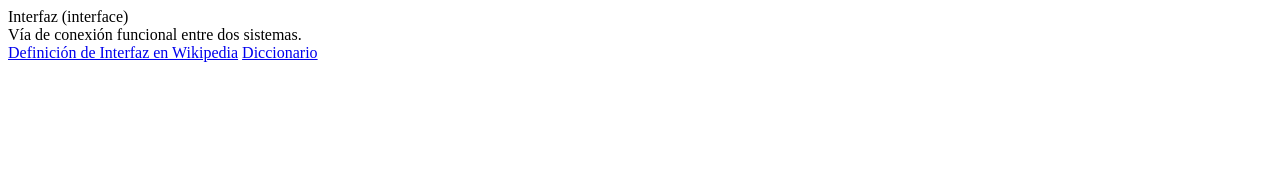
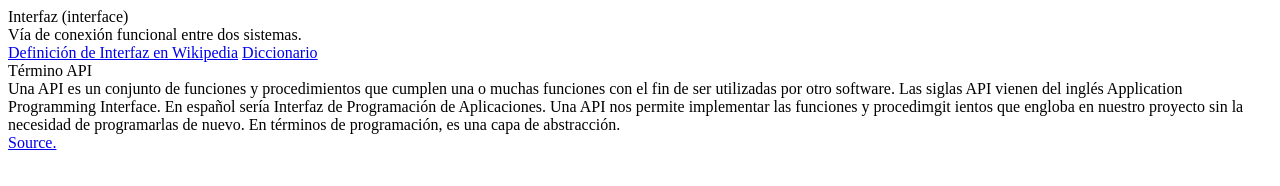
Before and after one commit to My-Triboo/TechyGlossary, a plain HTML site: page index.html in a window 1280 px wide. Drawn offline with Linux system fonts and the light colour scheme.

Commit message:
added api

```diff
--- a/index.html
+++ b/index.html
@@ -1,3 +1,14 @@
+<!DOCTYPE html>
+<html lang="en">
+
+<head>
+    <meta charset="UTF-8">
+    <meta name="viewport" content="width=device-width, initial-scale=1.0">
+    <meta http-equiv="X-UA-Compatible" content="ie=edge">
+    <title>Document</title>
+</head>
+
+<body>
     <article>
         <header>
             Interfaz (interface)
@@ -10,3 +21,24 @@
             <a href="https://es.thefreedictionary.com/interfaces">Diccionario</a>
         </footer>
     </article>
+
+    <article>
+        <header>
+            Término API
+        </header>
+        <main>
+            Una API es un conjunto de funciones y procedimientos que cumplen una o muchas funciones con el fin de ser
+            utilizadas por otro software. Las siglas API vienen del inglés Application Programming Interface. En español
+            sería Interfaz de Programación de Aplicaciones.
+            Una API nos permite implementar las funciones y procedimgit ientos que engloba en nuestro proyecto sin la
+            necesidad de programarlas de nuevo. En términos de programación, es una capa de abstracción.
+        </main>
+        <footer>
+            <a href="https://hipertextual.com/archivo/2014/05/que-es-api/" name="Link"> Source. </a>
+        </footer>
+    </article>
+
+
+</body>
+
+</html>
```
Lines whose indentation alone changed are shown as unchanged.
